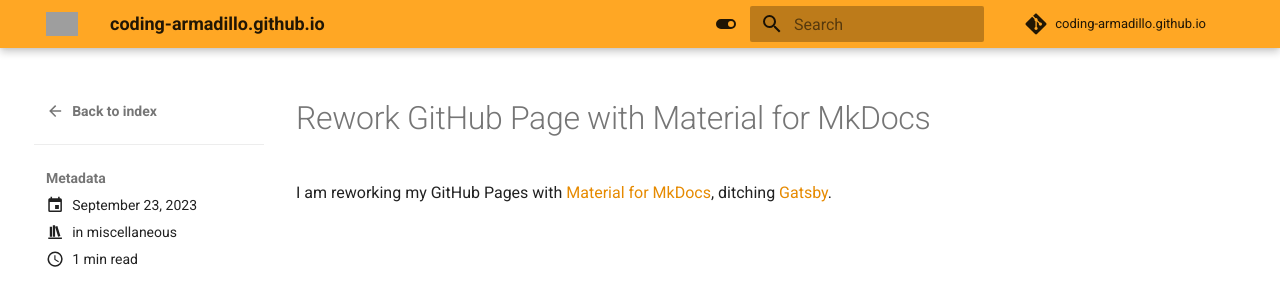
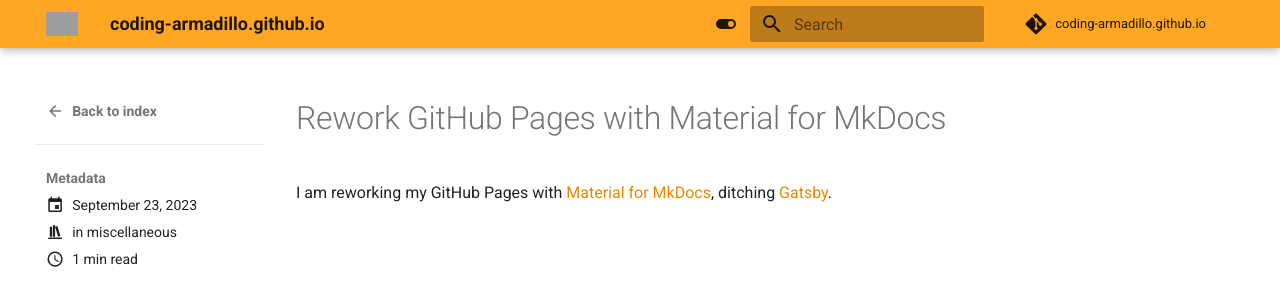
Before and after one commit to coding-armadillo/coding-armadillo.github.io, an MkDocs documentation site: the page built from docs/posts/switch-to-mkdocs.md, in a window 1280 px wide. Shown: the top 294 px of the page. Built offline with MkDocs 1.6.1 and Material for MkDocs 9.7.7, drawn with Linux system fonts in a browser that asks for light colours; comment, search, counter and statistics services are not loaded; grey boxes are pictures that could not be loaded.

Commit message:
Update switch-to-mkdocs.md

```diff
--- a/docs/posts/switch-to-mkdocs.md
+++ b/docs/posts/switch-to-mkdocs.md
@@ -5,6 +5,6 @@ categories:
   - miscellaneous
 ---
 
-# Rework GitHub Page with Material for MkDocs
+# Rework GitHub Pages with Material for MkDocs
 
 I am reworking my GitHub Pages with [Material for MkDocs](https://squidfunk.github.io/mkdocs-material/), ditching [Gatsby](https://www.gatsbyjs.com/).
```
